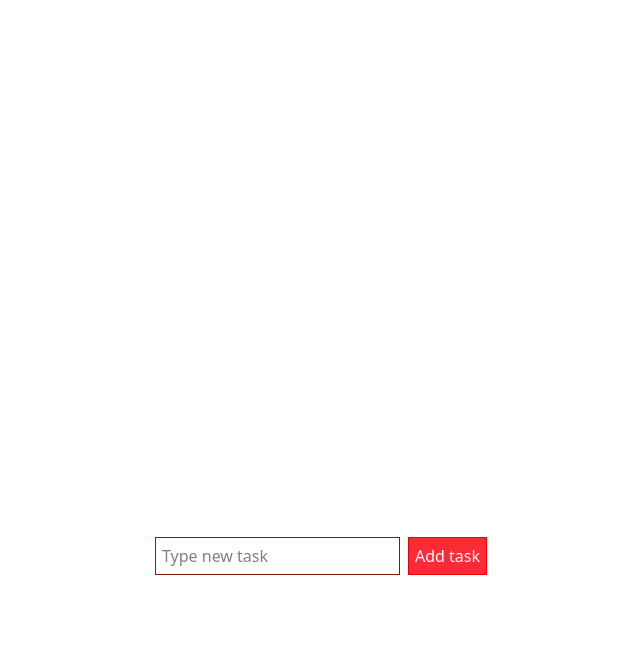
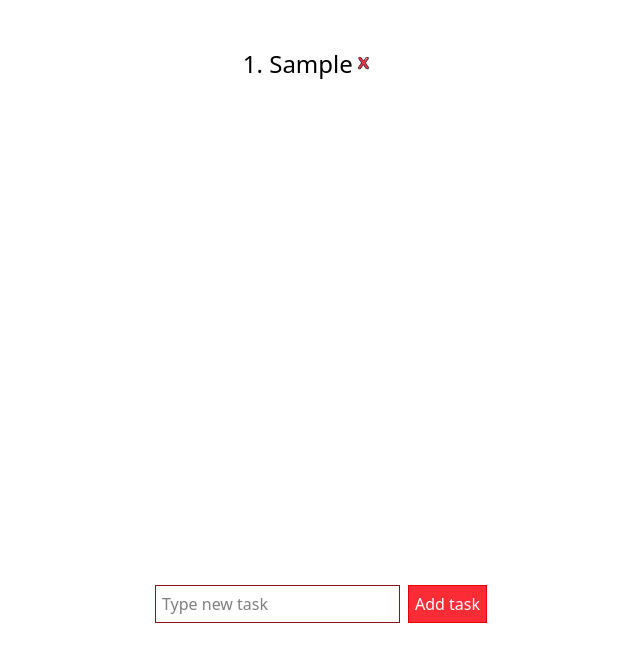
Before and after one commit to Dev-Gabriel-Silva/urban-engine, a Next.js app: page / in a window 1280 px wide. Both pictures are taken after typing "Sample" into the empty fields and a click on the button "Add task". Shown: the top 662 px of the page, without its empty margins (319-959 px from the left). Built offline with nearby package versions, Linux system fonts and the light colour scheme.

Commit message:
feat: users podem adicionar e remover tarefas da lista

```diff
--- a/app/_components/Form.js
+++ b/app/_components/Form.js
@@ -1,18 +1,27 @@
 'use client'
-import { useState } from "react"; // importa useState para o armazenar mudanças no input
-// cria formulário para cadastrar uma nova task
-export default function Form() {
-    // cria value e setValue com useState
-    const [value, setValue] = useState(''); // inicializa o value como vazio
-    // função para lidar com o submit
+import { useState } from "react"; // Importa useState para o armazenar mudanças no input
+// Cria formulário para cadastrar uma nova task
+export default function Form({ setNewTask }) { // Pega a função setNewTask dos parâmetros do component
+    // Cria value e setValue com useState
+    const [value, setValue] = useState(''); // Inicializa o value como vazio
+    // Função para lidar com o submit
     function handleSubmit(event) {
-       event.preventDefault(); // previne comportamento padrão
-       setValue(''); // clear input
+       event.preventDefault(); // Previne comportamento padrão
+       const newTask = createNewTask(value); // Cria nova tarefa
+       setNewTask((prevTask) => [...prevTask, newTask]); // Armazena a nova tarefa junto com as antigas
+       setValue(''); // Limpa o input
+    }
+
+    function createNewTask(task) { // Cria função que gera novo objeto task
+        const newTask = {   // Cria novo objeto task
+            'task': task, // Task string
+        };
+        return newTask; // Retorna para utilização
     }
 
     return(
         <div
-            className="h-2/6 flex justify-center"
+            className="h-2/6 flex justify-center p-12"
         >
             <form
                 onSubmit={ handleSubmit }
--- /dev/null
+++ b/app/_components/List.js
@@ -0,0 +1,31 @@
+// cria e exporta component List
+export default function List({ tasks, removeTask }) { // pega as tasks e a função para remover uma task
+
+    return(
+        <div
+            className="h-4/6 flex justify-center p-12 overflow-scroll"
+        >
+            <ul>
+                { tasks.length > 0 ? tasks.map((task, i) => {
+                   return(
+                            <li
+                                key={ i }
+                                className="list-decimal text-2xl text-mono"
+                            >
+                                {task.task}
+                                <button
+                                    onClick={ () => removeTask(i)}
+                                >
+                                    <img
+                                        src="/removeIcon.png"
+                                        alt="Remove icon"
+                                        className="h-5"
+                                    />
+                                </button>
+                            </li>
+                    )
+                }) : <h1 className="text-green-500">Everything is clear! No tasks</h1>}
+            </ul>
+        </div>
+    )
+}
--- /dev/null
+++ b/app/_components/TaskManager.js
@@ -0,0 +1,23 @@
+'use client'
+// importa componentes filho
+import { useState } from "react";
+import Form from "./Form";
+import List from "./List";
+
+
+// cria componente container para gerir os componentes filhos
+export default function TaskManager() {
+    const [tasks, setNewTask] = useState([]); // usa o hook react para criar um estado para armarzenar as novas tasks
+    function removeTask(taskToRemove) {
+        const newList = tasks.filter((_, index) => index != taskToRemove); // filtra as tasks e remove pelo indice
+        setNewTask(newList); // Seta a nova lista sem a task desejada
+    }
+    return(
+        <div
+            className="h-dvh w-dvw flex flex-col justify-end"
+        >
+            <List tasks={ tasks /* hidrata a list com as tasks*/ } removeTask={ removeTask } />
+            <Form setNewTask={ setNewTask /* passa a função setNewTask para o formulario poder alterar o estado das tasks */ } />
+        </div>
+    )
+}
--- a/app/page.js
+++ b/app/page.js
@@ -1,11 +1,5 @@
-import Form from "./_components/Form";
+import TaskManager from "./_components/TaskManager";
 
 export default function Home() {
-    return (
-        <div
-            className="h-dvh w-dvw flex flex-col justify-end"
-        >
-            <Form />
-        </div>
-    )
+    return <TaskManager />
 }
```
Also changed, not shown: public/removeIcon.png (added).
